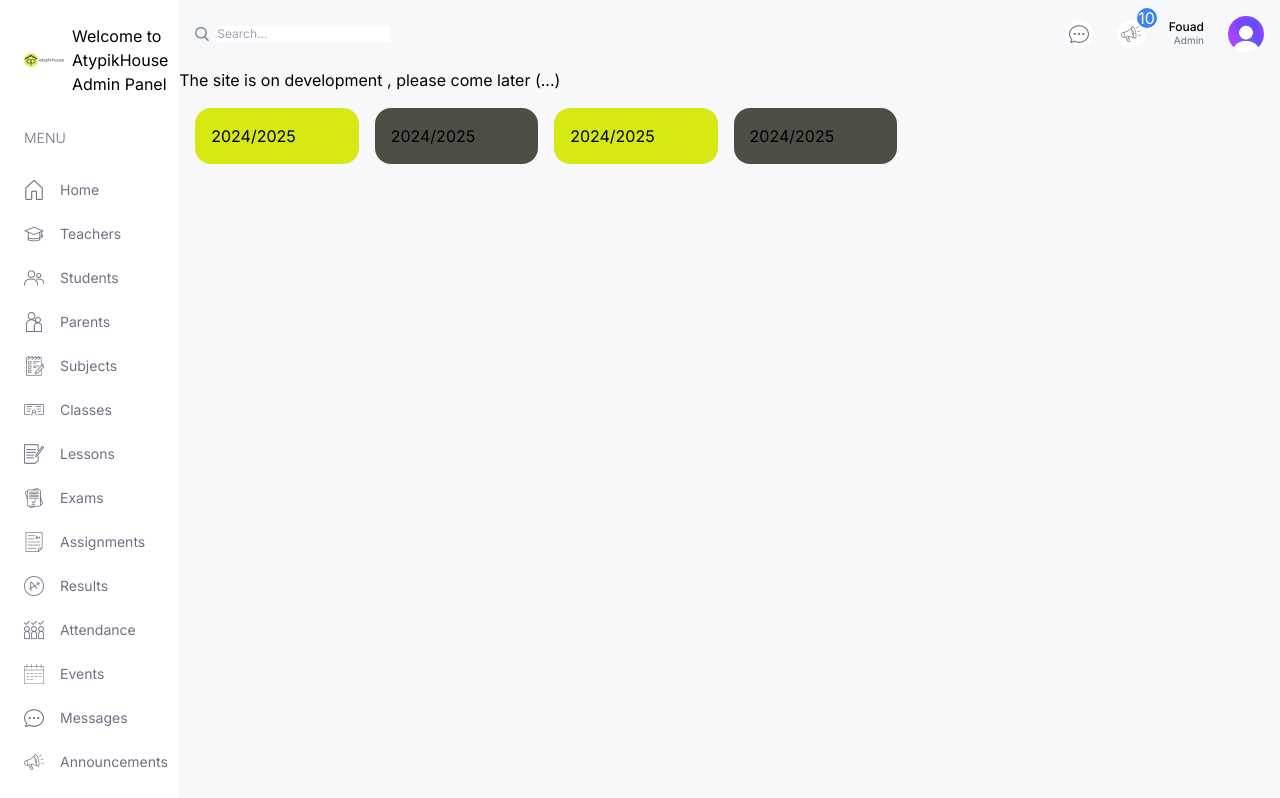
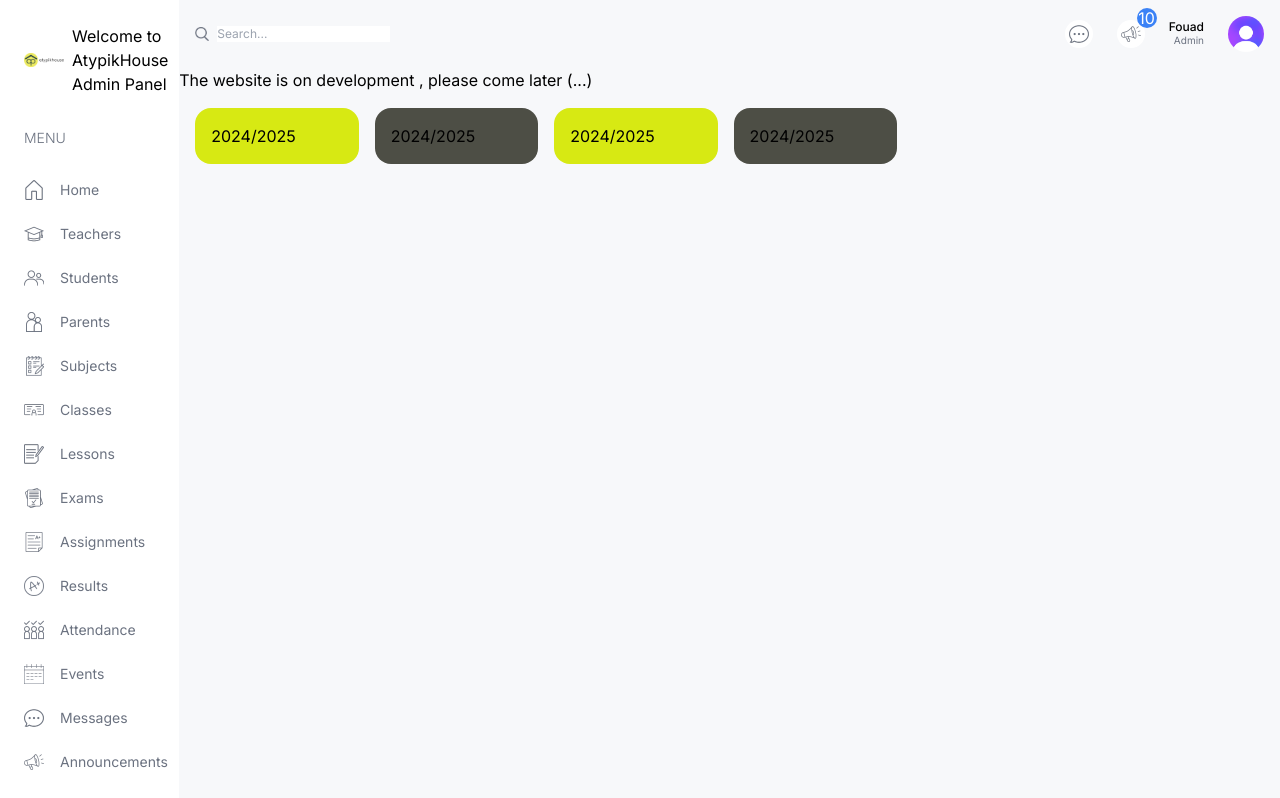
Before and after one commit to Fouad-berry/Responsive-ui-dashboard, a Next.js app: page /dashboard/admin in a window 1280 px wide. Shown: the top 798 px of the page. Built offline with nearby package versions, Linux system fonts and the light colour scheme.

Commit message:
update layout dashboard page v4

```diff
--- a/src/app/dashboard/layout.tsx
+++ b/src/app/dashboard/layout.tsx
@@ -19,7 +19,7 @@ export default function DashboardLayout({
             </div>
             <div className="w-[86%] md:w-[92%] lg:w-[84%] xl:w-[86%] bg-[#F7F8FA] overflow-scroll">
                 <Navbar/>
-                The site is on development , please come later (...)
+                The website is on development , please come later (...)
                 {children}
             </div>
         </div>
```
